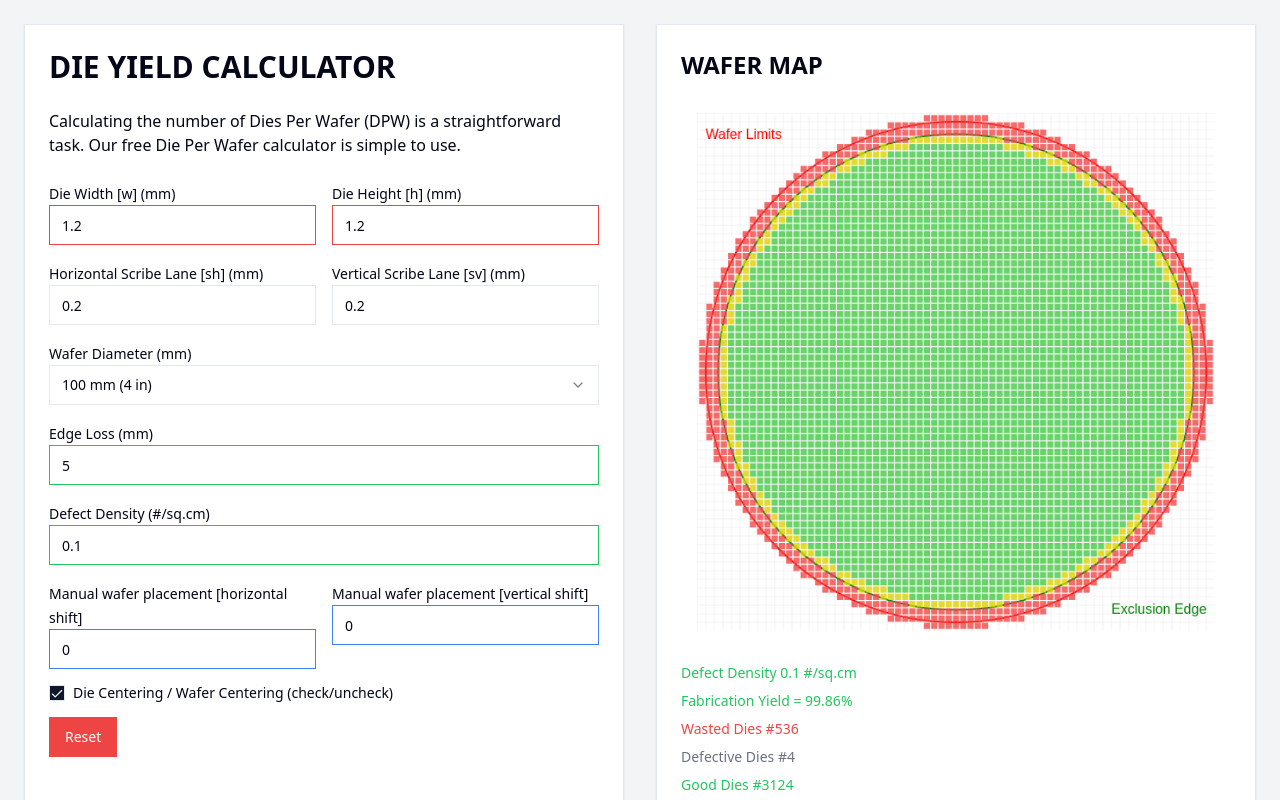
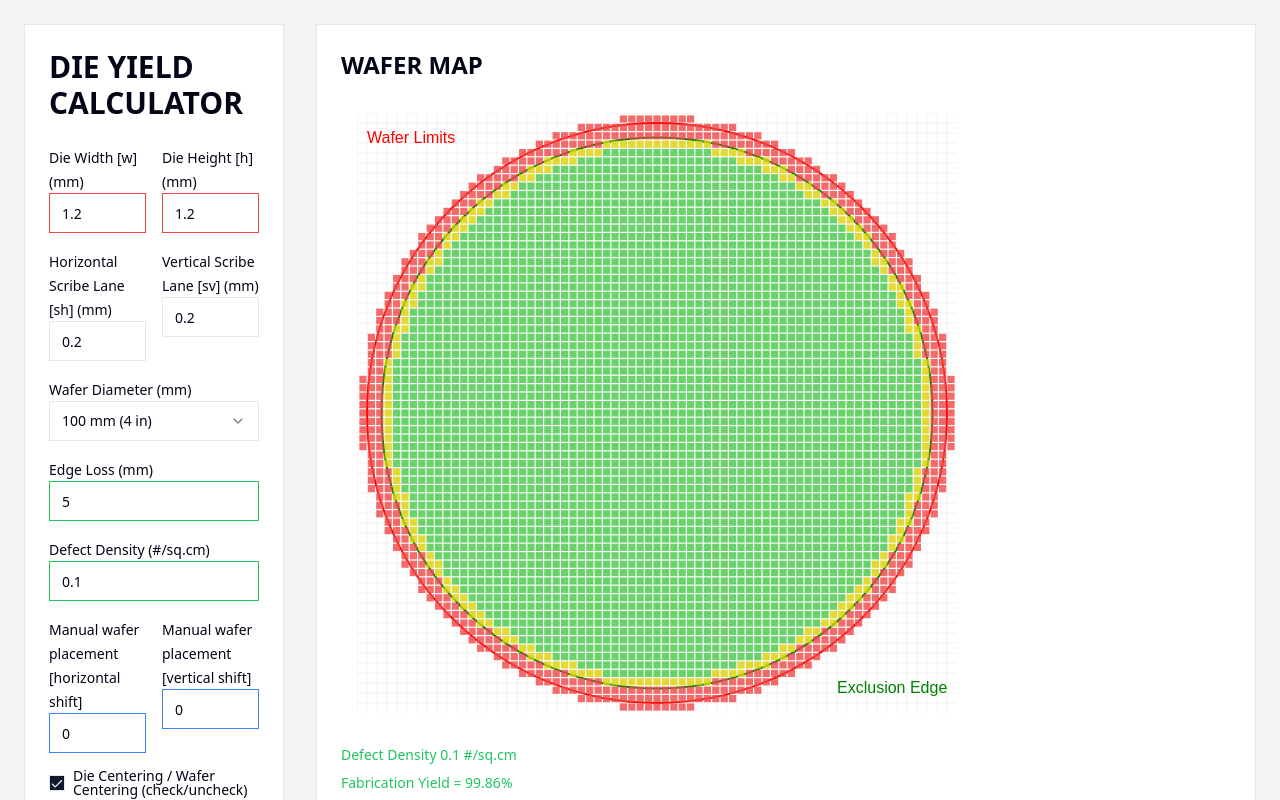
Before and after one commit to arangates/die-wise, a React (Vite) app: page / in a window 1280 px wide. Shown: the top 800 px of the page. Built offline with nearby package versions, Linux system fonts and the light colour scheme.

Commit message:
use SVG instead of canvas

```diff
--- a/src/DieYield/die-yield-calculator.tsx
+++ b/src/DieYield/die-yield-calculator.tsx
@@ -13,11 +13,13 @@ import {
 } from "@/components/ui/select"
 import { Checkbox } from "@/components/ui/checkbox"
 import { Card, CardContent } from "@/components/ui/card"
-import type { DieCalculationParameters, DieCalculationResults } from "./types"
-import { countDies } from "./utils/countDies"
-import { calculateWaferParameters } from "./utils/calculateWaferParameters"
-import { calculateNewYield } from "./utils/calculateNewYield"
-import { isInWafer } from "./utils/isInWafer"
+
+import type { DieCalculationParameters, DieCalculationResults } from "@/types"
+
+import { countDies } from "@/lib/countDies"
+import { calculateWaferParameters } from "@/lib/calculateWaferParameters"
+import { calculateNewYield } from "@/lib/calculateNewYield"
+import { isInWafer } from "@/lib/isInWafer"
 
 
 const INITIAL_PARAMETERS: DieCalculationParameters = {
@@ -47,7 +49,6 @@ const INITIAL_RESULTS: DieCalculationResults = {
 
 
 const DieYieldCalculator: React.FC = () => {
-  const canvasReference = useRef<HTMLCanvasElement>(null)
   const [parameters, setParameters] =
     useState<DieCalculationParameters>(INITIAL_PARAMETERS)
   const [results, setResults] = useState<DieCalculationResults>(INITIAL_RESULTS)
@@ -69,53 +70,14 @@ const DieYieldCalculator: React.FC = () => {
   }
 
 const drawWaferMap = () => {
-    const canvas = canvasReference.current
-    if (!canvas) return
-
-    const context = canvas.getContext("2d")
-    if (!context) return
-
   const size = 600
-    canvas.width = size
-    canvas.height = size
   const centerX = size / 2
   const centerY = size / 2
   const radius = size / 2 - 10
 
-    // Clear canvas
-    context.clearRect(0, 0, size, size)
-
-    // Draw background grid
-    context.strokeStyle = "#e0e0e0"
-    context.lineWidth = 0.5
-    for (let i = 0; i < size; i += 10) {
-      context.beginPath()
-      context.moveTo(i, 0)
-      context.lineTo(i, size)
-      context.stroke()
-      context.beginPath()
-      context.moveTo(0, i)
-      context.lineTo(size, i)
-      context.stroke()
-    }
-
-    // Draw wafer outline
-    context.beginPath()
-    context.arc(centerX, centerY, radius, 0, 2 * Math.PI)
-    context.strokeStyle = "red"
-    context.lineWidth = 2
-    context.stroke()
-
-    // Draw exclusion edge
   const exclusionRadius =
     radius * (1 - parameters.edgeLoss / parameters.waferDiameter)
-    context.beginPath()
-    context.arc(centerX, centerY, exclusionRadius, 0, 2 * Math.PI)
-    context.strokeStyle = "green"
-    context.lineWidth = 2
-    context.stroke()
 
-    // Draw dies
   const reticle = {
     horizontal:
       parameters.dieSize.horizontal + parameters.dieSpacing.horizontal,
@@ -130,6 +92,7 @@ const DieYieldCalculator: React.FC = () => {
   )
 
   const scale = size / parameters.waferDiameter
+  const dies = []
 
   for (let x = 0; x < dieCountHorizontal; x++) {
     for (let y = 0; y < dieCountVertical; y++) {
@@ -158,31 +121,94 @@ const DieYieldCalculator: React.FC = () => {
         size - parameters.edgeLoss * 2 * scale
       )
 
+      let dieColor = ""
       if (dieInWafer === 1) {
-          context.fillStyle = "rgba(70,200,70,0.8)" // Good dies
+        dieColor = "rgba(70,200,70,0.8)" // Good dies
       } else if (dieInWafer === 2) {
-          context.fillStyle = "rgba(240,70,70,0.8)" // Wasted dies
+        dieColor = "rgba(240,70,70,0.8)" // Wasted dies
       } else if (dieInWafer === 4) {
-          context.fillStyle = "rgba(220,210,0,0.8)" // Partial dies
+        dieColor = "rgba(220,210,0,0.8)" // Partial dies
       } else {
         continue // Skip dies outside the wafer
       }
 
-        context.fillRect(
-          diePositionX,
-          diePositionY,
-          dieDimensionX,
-          dieDimensionY
+      dies.push(
+        <rect
+          key={`die-${x}-${y}`}
+          x={diePositionX}
+          y={diePositionY}
+          width={dieDimensionX}
+          height={dieDimensionY}
+          fill={dieColor}
+        />
       )
     }
   }
 
-    // Add labels
-    context.font = "16px Arial"
-    context.fillStyle = "red"
-    context.fillText("Wafer Limits", 10, 30)
-    context.fillStyle = "green"
-    context.fillText("Exclusion Edge", size - 120, size - 20)
+  return (
+    <svg width={size} height={size} className="aspect-square w-full">
+      {/* Background grid */}
+      {[...Array(size / 10)].map((_, i) => (
+        <line
+          key={`vline-${i}`}
+          x1={i * 10}
+          y1="0"
+          x2={i * 10}
+          y2={size}
+          stroke="#e0e0e0"
+          strokeWidth="0.5"
+        />
+      ))}
+      {[...Array(size / 10)].map((_, i) => (
+        <line
+          key={`hline-${i}`}
+          x1="0"
+          y1={i * 10}
+          x2={size}
+          y2={i * 10}
+          stroke="#e0e0e0"
+          strokeWidth="0.5"
+        />
+      ))}
+
+      {/* Wafer outline */}
+      <circle
+        cx={centerX}
+        cy={centerY}
+        r={radius}
+        stroke="red"
+        strokeWidth="2"
+        fill="none"
+      />
+
+      {/* Exclusion edge */}
+      <circle
+        cx={centerX}
+        cy={centerY}
+        r={exclusionRadius}
+        stroke="green"
+        strokeWidth="2"
+        fill="none"
+      />
+
+      {/* Dies */}
+      {dies}
+
+      {/* Labels */}
+      <text x="10" y="30" fill="red" fontSize="16px" fontFamily="Arial">
+        Wafer Limits
+      </text>
+      <text
+        x={size - 120}
+        y={size - 20}
+        fill="green"
+        fontSize="16px"
+        fontFamily="Arial"
+      >
+        Exclusion Edge
+      </text>
+    </svg>
+  )
 }
 
   const handleInputChange = (event: React.ChangeEvent<HTMLInputElement>) => {
@@ -207,16 +233,12 @@ const DieYieldCalculator: React.FC = () => {
   }
 
   return (
-    <div className="mx-auto flex max-w-screen-2xl flex-col gap-8 bg-gray-100 p-6 md:flex-row">
+    <div className="mx-auto flex flex-col gap-8 bg-gray-100 p-6 md:flex-row">
       <Card className="flex-1">
         <CardContent className="p-6">
           <h1 className="text-primary mb-6 text-3xl font-bold">
             DIE YIELD CALCULATOR
           </h1>
-          <p className="text-muted-foreground mb-6">
-            Calculating the number of Dies Per Wafer (DPW) is a straightforward
-            task. Our free Die Per Wafer calculator is simple to use.
-          </p>
 
           <div className="space-y-4">
             <div className="grid grid-cols-2 gap-4">
@@ -376,15 +398,10 @@ const DieYieldCalculator: React.FC = () => {
         </CardContent>
       </Card>
 
-      <Card className="flex-1">
+      <Card className="flex-auto">
         <CardContent className="p-6">
           <h2 className="mb-4 text-2xl font-semibold">WAFER MAP</h2>
-          <div className="mb-4 rounded-lg bg-white p-4">
-            <canvas
-              ref={canvasReference}
-              className="aspect-square w-full"
-            ></canvas>
-          </div>
+          <div className="mb-4 rounded-lg bg-white p-4">{drawWaferMap()}</div>
 
           <div className="space-y-2 text-sm">
             <p className="text-green-500">
```
Also changed, not shown: components.json, src/lib/calculateNewYield.tsx (renamed from src/DieYield/utils/calculateNewYield.tsx), src/lib/calculateWaferParameters.tsx (renamed from src/DieYield/utils/calculateWaferParameters.tsx), src/lib/countDies.tsx (renamed from src/DieYield/utils/countDies.tsx), src/lib/isInWafer.tsx (renamed from src/DieYield/utils/isInWafer.tsx), src/types/index.tsx (renamed from src/DieYield/types/index.tsx). Lines whose indentation alone changed are shown as unchanged.
